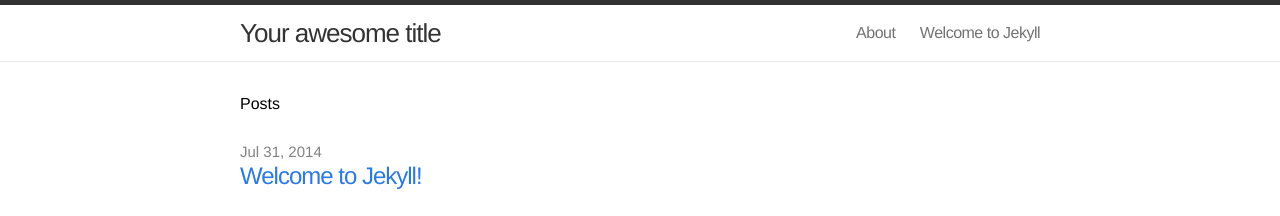
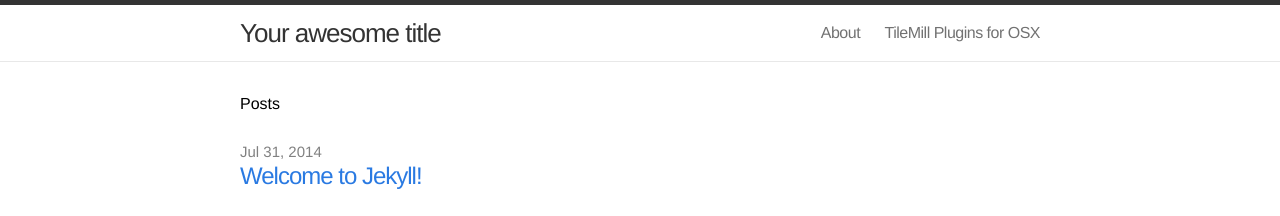
Before and after one commit to dhcole/eno-site, a Jekyll site: the page built from index.html, in a window 1280 px wide. Shown: the top 216 px of the page. Built offline with Jekyll 4.4.1, drawn with Linux system fonts in a browser that asks for light colours.

Commit message:
Saving a commit

```diff
--- a/index.html
+++ b/index.html
@@ -1,6 +1,6 @@
 ---
 layout: default
-title: Welcome to Jekyll
+title: "TileMill Plugins for\_OSX"
 ---
 
 <div class="home">
```
